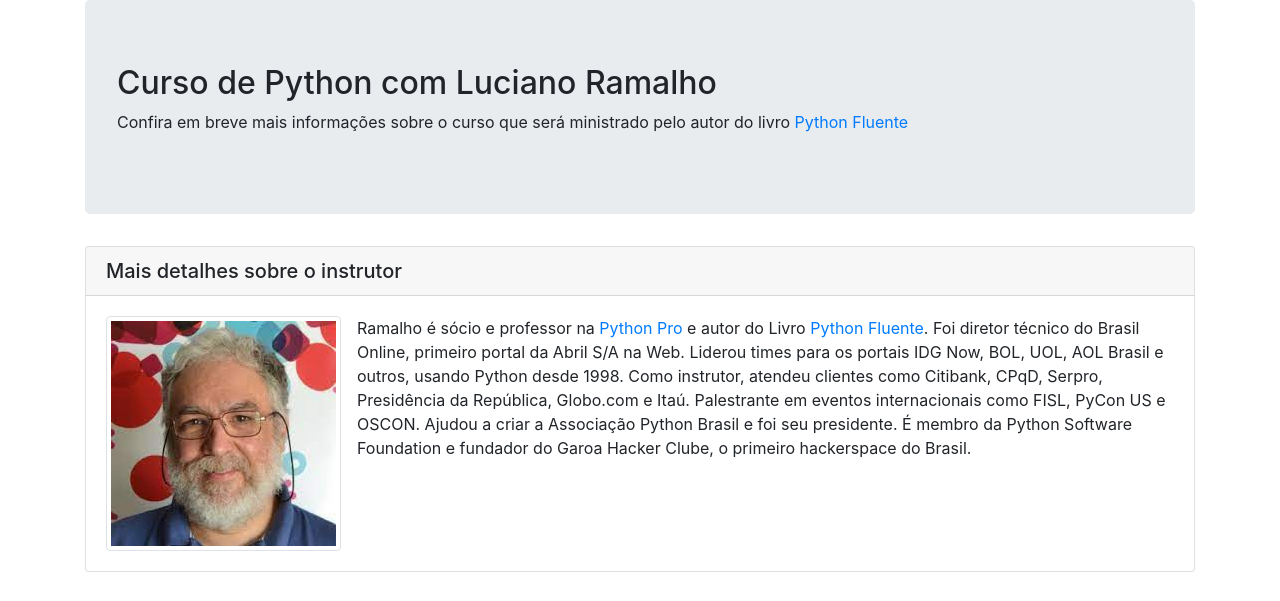
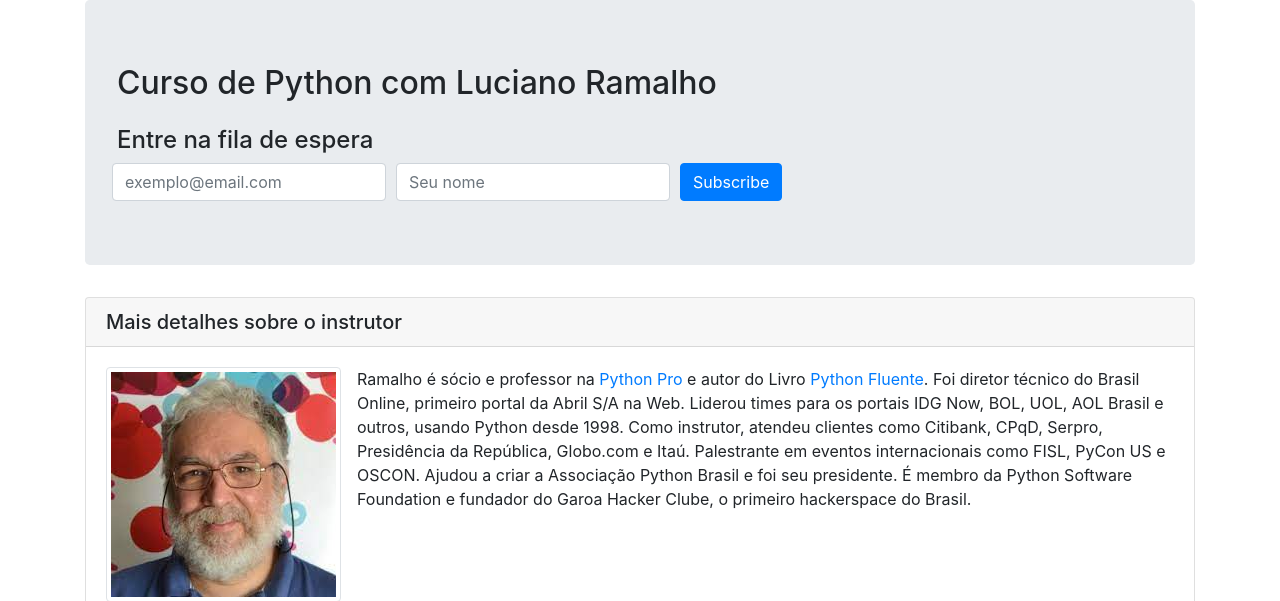
Before and after one commit to gustavossandrin/curso-django-ga, a Django app: page / in a window 1280 px wide. Shown: the part 56-657 px from the top of the page. Run offline with Django 4.2, Linux system fonts and the light colour scheme; some libraries are stand-ins or nearby versions.

Commit message:
configurado email automatico

```diff
--- a/pypro/base/templates/base/home.html
+++ b/pypro/base/templates/base/home.html
@@ -36,15 +36,35 @@
     <div class="container">
 	<div class="row">
 		<div class="col-md-12">
-
 			<div class="jumbotron">
 				<h2>
 					Curso de Python com Luciano Ramalho
 				</h2>
-				<p>
-					Confira em breve mais informações sobre o curso que será ministrado pelo autor do livro
-					<a href="https://www.oreilly.com/library/view/fluent-python/9781491946237/" target="_blank" >Python Fluente</a>
-				</p>
+				<h4 class="mt-4">Entre na fila de espera</h4>
+				<form action="https://herokuapp.us14.list-manage.com/subscribe/post?u=6f0a60207f0ef1d7a99868c72&amp;id=fc53c753e9"
+	  			method="post" id="mc-embedded-subscribe-form" name="mc-embedded-subscribe-form"
+	  			class="form-row align-items-center" target="_blank" novalidate>
+  <div class="form-row align-items-center">
+    <div class="col-auto">
+      <label class="sr-only" for="mce-EMAIL">Email</label>
+      <input type="email" value="" name="EMAIL" class="form-control required" id="mce-EMAIL" placeholder="exemplo@email.com">
+    </div>
+
+	<div class="col-auto">
+      <label class="sr-only" for="mce-FNAME">Email</label>
+	  <input type="text" value="" name="FNAME" class="form-control" id="mce-FNAME" placeholder="Seu nome">
+    </div>
+
+	  <!-- real people should not fill this in and expect good things - do not remove this or risk form bot signups-->
+    <div style="position: absolute; left: -5000px;" aria-hidden="true"><input type="text" name="b_6f0a60207f0ef1d7a99868c72_fc53c753e9" tabindex="-1" value=""></div>
+
+
+    <div class="col-auto">
+      <input type="submit" value="Subscribe" name="subscribe" id="mc-embedded-subscribe" class="btn btn-primary">
+    </div>
+  </div>
+</form>
+
 			</div>
 			<div class="row">
 				<div class="col-md-12">
```
